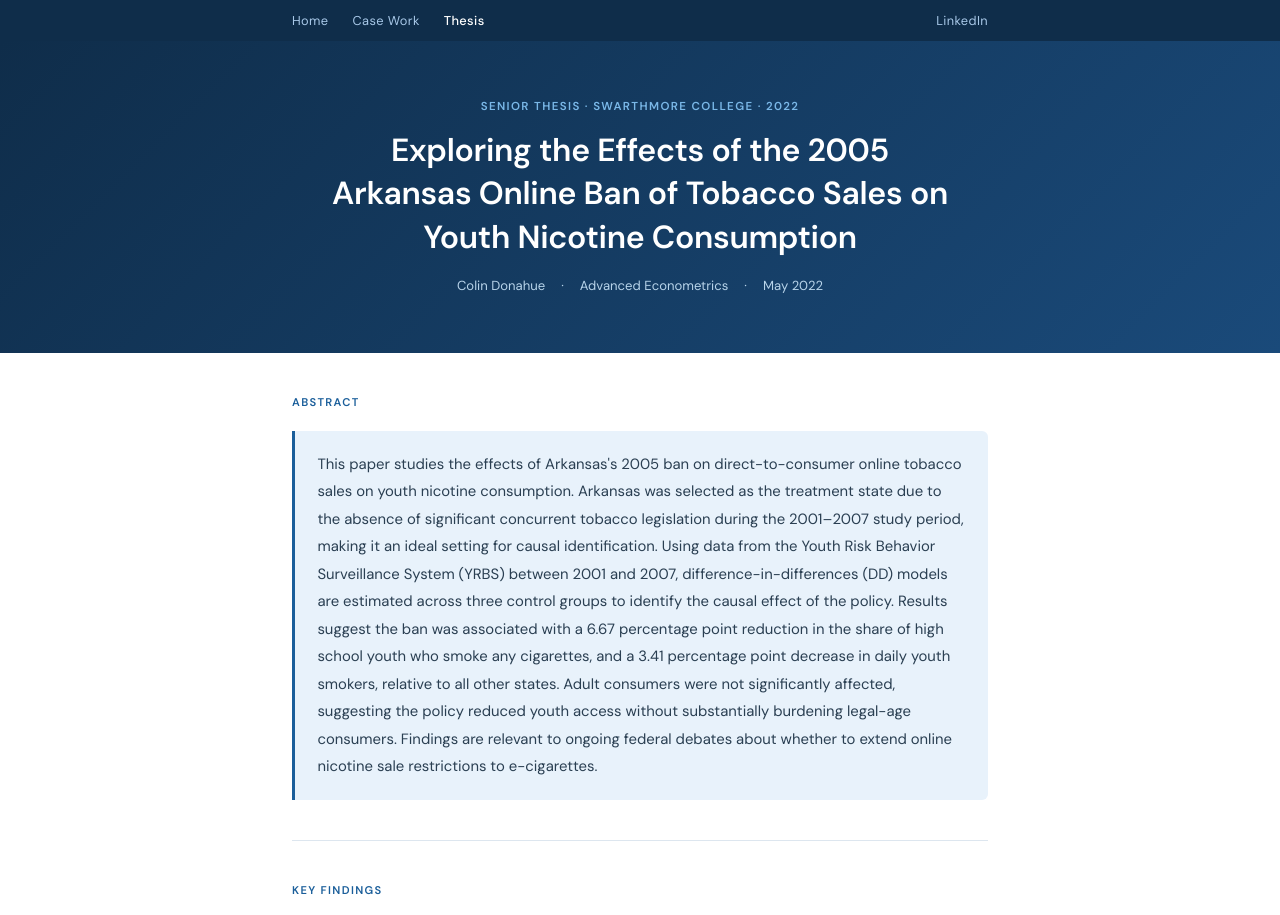
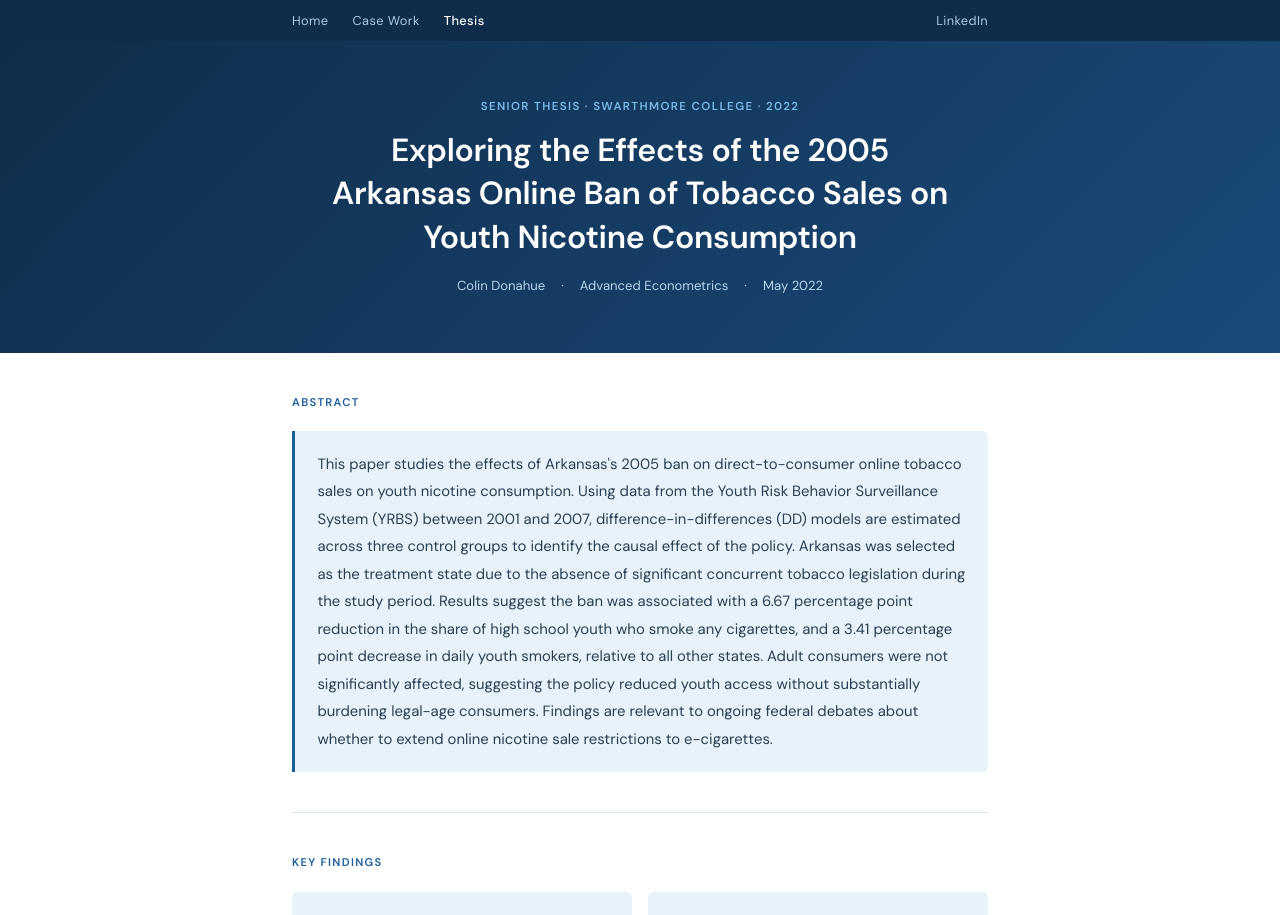
Before and after one commit to colindonahue123-ui/colindonahue123-ui.github.io, a Jekyll site: the page thesis.html, which Jekyll copies as it is, in a window 1280 px wide. Shown: the top 915 px of the page. Built offline with Jekyll 4.4.1, drawn with Linux system fonts in a browser that asks for light colours; some of the changed text lies outside the part shown.

Commit message:
Update thesis.html

```diff
--- a/thesis.html
+++ b/thesis.html
@@ -6,39 +6,182 @@
   <title>Thesis | Colin Donahue</title>
   <link href="https://fonts.googleapis.com/css2?family=DM+Sans:wght@300;400;500;600&family=DM+Serif+Display&display=swap" rel="stylesheet"/>
   <style>
-    :root { --bg: #ffffff; --navy: #0f2d4a; --blue: #1a5e9a; --lightblue: #e8f2fb; --muted: #6b7c8f; --border: #dde6ef; --text: #1c2b3a; }
+    :root {
+      --bg: #ffffff;
+      --navy: #0f2d4a;
+      --blue: #1a5e9a;
+      --lightblue: #e8f2fb;
+      --muted: #6b7c8f;
+      --border: #dde6ef;
+      --text: #1c2b3a;
+    }
+
     * { margin: 0; padding: 0; box-sizing: border-box; }
-    body { background: var(--bg); color: var(--text); font-family: 'DM Sans', sans-serif; font-weight: 400; line-height: 1.7; }
-    .topbar { background: var(--navy); padding: 0.6rem 0; }
-    .topbar-inner { max-width: 760px; margin: 0 auto; padding: 0 2rem; display: flex; justify-content: space-between; align-items: center; }
+
+    body {
+      background: var(--bg);
+      color: var(--text);
+      font-family: 'DM Sans', sans-serif;
+      font-weight: 400;
+      line-height: 1.7;
+    }
+
+    .topbar {
+      background: var(--navy);
+      padding: 0.6rem 0;
+    }
+    .topbar-inner {
+      max-width: 760px;
+      margin: 0 auto;
+      padding: 0 2rem;
+      display: flex;
+      justify-content: space-between;
+      align-items: center;
+    }
     .topbar-nav { display: flex; gap: 1.5rem; }
-    .topbar a { color: #a8c8e8; font-size: 0.8rem; text-decoration: none; letter-spacing: 0.03em; }
+    .topbar a {
+      color: #a8c8e8;
+      font-size: 0.8rem;
+      text-decoration: none;
+      letter-spacing: 0.03em;
+    }
     .topbar a:hover { color: #fff; }
     .topbar a.active { color: #fff; font-weight: 500; }
-    .hero { background: linear-gradient(135deg, var(--navy) 0%, #1a4a7a 100%); padding: 3.5rem 2rem; text-align: center; }
+
+    .hero {
+      background: linear-gradient(135deg, var(--navy) 0%, #1a4a7a 100%);
+      padding: 3.5rem 2rem;
+      text-align: center;
+    }
     .hero-inner { max-width: 760px; margin: 0 auto; }
-    .hero-label { font-size: 0.72rem; font-weight: 600; letter-spacing: 0.12em; text-transform: uppercase; color: #7ab8e8; margin-bottom: 0.8rem; }
-    .hero h1 { font-family: 'DM Sans', sans-serif; font-weight: 600; font-size: clamp(1.4rem, 3.5vw, 2rem); color: #ffffff; letter-spacing: -0.01em; line-height: 1.35; margin-bottom: 1rem; max-width: 640px; margin-left: auto; margin-right: auto; }
-    .hero-meta { display: flex; justify-content: center; flex-wrap: wrap; gap: 1rem; font-size: 0.82rem; color: #b8d4ea; }
-    .container { max-width: 760px; margin: 0 auto; padding: 0 2rem 4rem; }
-    .section { padding: 2.5rem 0; border-bottom: 1px solid var(--border); }
+    .hero-label {
+      font-size: 0.72rem;
+      font-weight: 600;
+      letter-spacing: 0.12em;
+      text-transform: uppercase;
+      color: #7ab8e8;
+      margin-bottom: 0.8rem;
+    }
+    .hero h1 {
+      font-family: 'DM Sans', sans-serif;
+      font-weight: 600;
+      font-size: clamp(1.4rem, 3.5vw, 2rem);
+      color: #ffffff;
+      letter-spacing: -0.01em;
+      line-height: 1.35;
+      margin-bottom: 1rem;
+      max-width: 640px;
+      margin-left: auto;
+      margin-right: auto;
+    }
+    .hero-meta {
+      display: flex;
+      justify-content: center;
+      flex-wrap: wrap;
+      gap: 1rem;
+      font-size: 0.82rem;
+      color: #b8d4ea;
+    }
+    .hero-meta span { display: flex; align-items: center; gap: 0.3rem; }
+
+    .container {
+      max-width: 760px;
+      margin: 0 auto;
+      padding: 0 2rem 4rem;
+    }
+
+    .section {
+      padding: 2.5rem 0;
+      border-bottom: 1px solid var(--border);
+    }
     .section:last-child { border-bottom: none; }
-    .section-title { font-size: 0.7rem; font-weight: 600; letter-spacing: 0.12em; text-transform: uppercase; color: var(--blue); margin-bottom: 1.2rem; }
-    .abstract { font-size: 0.93rem; color: #2a3f52; line-height: 1.85; background: var(--lightblue); padding: 1.2rem 1.4rem; border-left: 3px solid var(--blue); border-radius: 0 6px 6px 0; }
-    .findings-grid { display: grid; grid-template-columns: 1fr 1fr; gap: 1rem; }
-    .finding-card { background: var(--lightblue); border-radius: 6px; padding: 1.2rem; }
-    .finding-number { font-family: 'DM Serif Display', serif; font-size: 2rem; color: var(--blue); line-height: 1; margin-bottom: 0.4rem; }
-    .finding-label { font-size: 0.82rem; font-weight: 500; color: var(--navy); margin-bottom: 0.3rem; }
-    .finding-desc { font-size: 0.78rem; color: var(--muted); line-height: 1.5; }
-    .method-list { display: flex; flex-wrap: wrap; gap: 0.5rem; }
-    .method-tag { font-size: 0.8rem; padding: 0.35rem 0.85rem; background: var(--lightblue); color: var(--navy); border-radius: 4px; font-weight: 500; }
-    .download-btn { display: inline-flex; align-items: center; gap: 0.5rem; background: var(--navy); color: #fff; font-size: 0.85rem; font-weight: 500; padding: 0.7rem 1.4rem; border-radius: 6px; text-decoration: none; transition: background 0.2s; }
+
+    .section-title {
+      font-size: 0.7rem;
+      font-weight: 600;
+      letter-spacing: 0.12em;
+      text-transform: uppercase;
+      color: var(--blue);
+      margin-bottom: 1.2rem;
+    }
+
+    .abstract {
+      font-size: 0.93rem;
+      color: #2a3f52;
+      line-height: 1.85;
+      border-left: 3px solid var(--blue);
+      padding-left: 1.2rem;
+      background: var(--lightblue);
+      padding: 1.2rem 1.4rem;
+      border-radius: 0 6px 6px 0;
+    }
+
+    .findings-grid {
+      display: grid;
+      grid-template-columns: 1fr 1fr;
+      gap: 1rem;
+    }
+    .finding-card {
+      background: var(--lightblue);
+      border-radius: 6px;
+      padding: 1.2rem;
+    }
+    .finding-number {
+      font-family: 'DM Serif Display', serif;
+      font-size: 2rem;
+      color: var(--blue);
+      line-height: 1;
+      margin-bottom: 0.4rem;
+    }
+    .finding-label {
+      font-size: 0.82rem;
+      font-weight: 500;
+      color: var(--navy);
+      margin-bottom: 0.3rem;
+    }
+    .finding-desc {
+      font-size: 0.78rem;
+      color: var(--muted);
+      line-height: 1.5;
+    }
+
+    .method-list {
+      display: flex;
+      flex-wrap: wrap;
+      gap: 0.5rem;
+    }
+    .method-tag {
+      font-size: 0.8rem;
+      padding: 0.35rem 0.85rem;
+      background: var(--lightblue);
+      color: var(--navy);
+      border-radius: 4px;
+      font-weight: 500;
+    }
+
+    .download-btn {
+      display: inline-flex;
+      align-items: center;
+      gap: 0.5rem;
+      background: var(--navy);
+      color: #fff;
+      font-size: 0.85rem;
+      font-weight: 500;
+      padding: 0.7rem 1.4rem;
+      border-radius: 6px;
+      text-decoration: none;
+      transition: background 0.2s;
+    }
     .download-btn:hover { background: var(--blue); }
     .download-btn svg { width: 16px; height: 16px; }
-    @media (max-width: 520px) { .findings-grid { grid-template-columns: 1fr; } }
+
+    @media (max-width: 520px) {
+      .findings-grid { grid-template-columns: 1fr; }
+    }
   </style>
 </head>
 <body>
+
 <div class="topbar">
   <div class="topbar-inner">
     <div class="topbar-nav">
@@ -49,6 +192,7 @@
     <a href="http://www.linkedin.com/in/colin-donahue-4311a418a" target="_blank">LinkedIn</a>
   </div>
 </div>
+
 <div class="hero">
   <div class="hero-inner">
     <div class="hero-label">Senior Thesis · Swarthmore College · 2022</div>
@@ -62,13 +206,18 @@
     </div>
   </div>
 </div>
+
 <div class="container">
+
+  <!-- ABSTRACT -->
   <div class="section">
     <div class="section-title">Abstract</div>
     <p class="abstract">
-      This paper studies the effects of Arkansas's 2005 ban on direct-to-consumer online tobacco sales on youth nicotine consumption. Arkansas was selected as the treatment state due to the absence of significant concurrent tobacco legislation during the 2001–2007 study period, making it an ideal setting for causal identification. Using data from the Youth Risk Behavior Surveillance System (YRBS) between 2001 and 2007, difference-in-differences (DD) models are estimated across three control groups to identify the causal effect of the policy. Results suggest the ban was associated with a 6.67 percentage point reduction in the share of high school youth who smoke any cigarettes, and a 3.41 percentage point decrease in daily youth smokers, relative to all other states. Adult consumers were not significantly affected, suggesting the policy reduced youth access without substantially burdening legal-age consumers. Findings are relevant to ongoing federal debates about whether to extend online nicotine sale restrictions to e-cigarettes.
+      This paper studies the effects of Arkansas's 2005 ban on direct-to-consumer online tobacco sales on youth nicotine consumption. Using data from the Youth Risk Behavior Surveillance System (YRBS) between 2001 and 2007, difference-in-differences (DD) models are estimated across three control groups to identify the causal effect of the policy. Arkansas was selected as the treatment state due to the absence of significant concurrent tobacco legislation during the study period. Results suggest the ban was associated with a 6.67 percentage point reduction in the share of high school youth who smoke any cigarettes, and a 3.41 percentage point decrease in daily youth smokers, relative to all other states. Adult consumers were not significantly affected, suggesting the policy reduced youth access without substantially burdening legal-age consumers. Findings are relevant to ongoing federal debates about whether to extend online nicotine sale restrictions to e-cigarettes.
     </p>
   </div>
+
+  <!-- KEY FINDINGS -->
   <div class="section">
     <div class="section-title">Key Findings</div>
     <div class="findings-grid">
@@ -94,6 +243,8 @@
       </div>
     </div>
   </div>
+
+  <!-- METHODOLOGY -->
   <div class="section">
     <div class="section-title">Methodology</div>
     <div class="method-list">
@@ -107,12 +258,8 @@
       <span class="method-tag">Intent-to-Treat</span>
     </div>
   </div>
-  <div class="section">
-    <div class="section-title">Presentation Slides</div>
-    <iframe src="presentation.pdf" width="100%" height="520px" style="border: 1px solid var(--border); border-radius: 6px;">
-      <p>Your browser doesn't support embedded PDFs. <a href="presentation.pdf" target="_blank">Download the presentation instead.</a></p>
-    </iframe>
-  </div>
+
+  <!-- DOWNLOAD -->
   <div class="section">
     <div class="section-title">Full Paper</div>
     <a class="download-btn" href="thesis.pdf" target="_blank">
@@ -120,6 +267,33 @@
       Download PDF
     </a>
   </div>
+
+  <!-- PRESENTATION -->
+  <div class="section">
+    <div class="section-title">Presentation Slides</div>
+    <div style="border: 1px solid var(--border); border-radius: 8px; overflow: hidden;">
+      <img id="slideImg" src="slides/slide-01.png" style="width:100%; display:block;" alt="Slide 1" />
+      <div style="display:flex; align-items:center; justify-content:space-between; padding: 0.8rem 1.2rem; background: var(--lightblue); border-top: 1px solid var(--border);">
+        <button onclick="changeSlide(-1)" style="background:var(--navy);color:#fff;border:none;padding:0.4rem 1rem;border-radius:4px;cursor:pointer;font-size:0.85rem;">← Prev</button>
+        <span id="slideCounter" style="font-size:0.82rem;color:var(--muted);font-family:'DM Sans',sans-serif;">1 / 41</span>
+        <button onclick="changeSlide(1)" style="background:var(--navy);color:#fff;border:none;padding:0.4rem 1rem;border-radius:4px;cursor:pointer;font-size:0.85rem;">Next →</button>
+      </div>
+    </div>
+    <script>
+      var current = 1;
+      var total = 41;
+      function changeSlide(dir) {
+        current += dir;
+        if (current < 1) current = total;
+        if (current > total) current = 1;
+        var num = current.toString().padStart(2, '0');
+        document.getElementById('slideImg').src = 'slides/slide-' + num + '.png';
+        document.getElementById('slideImg').alt = 'Slide ' + current;
+        document.getElementById('slideCounter').textContent = current + ' / ' + total;
+      }
+    </script>
+  </div>
+
 </div>
 </body>
 </html>
```
